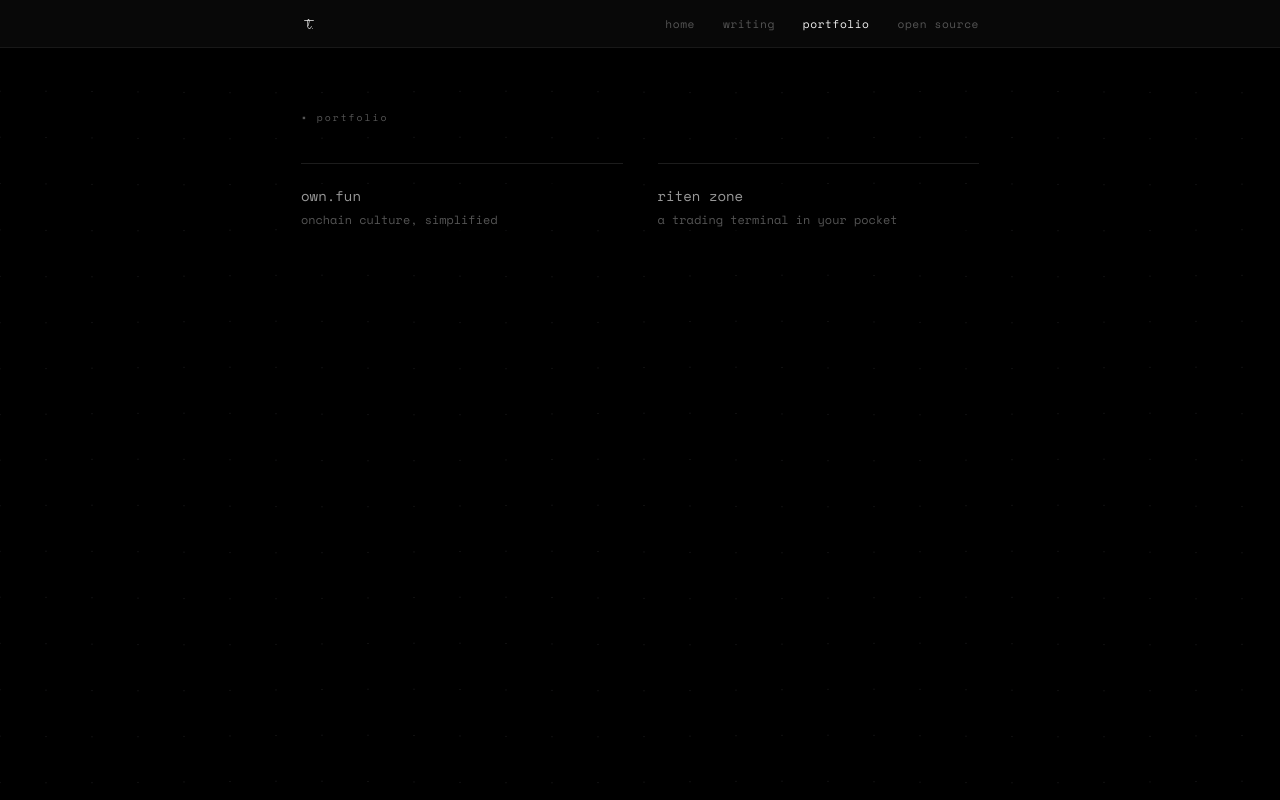
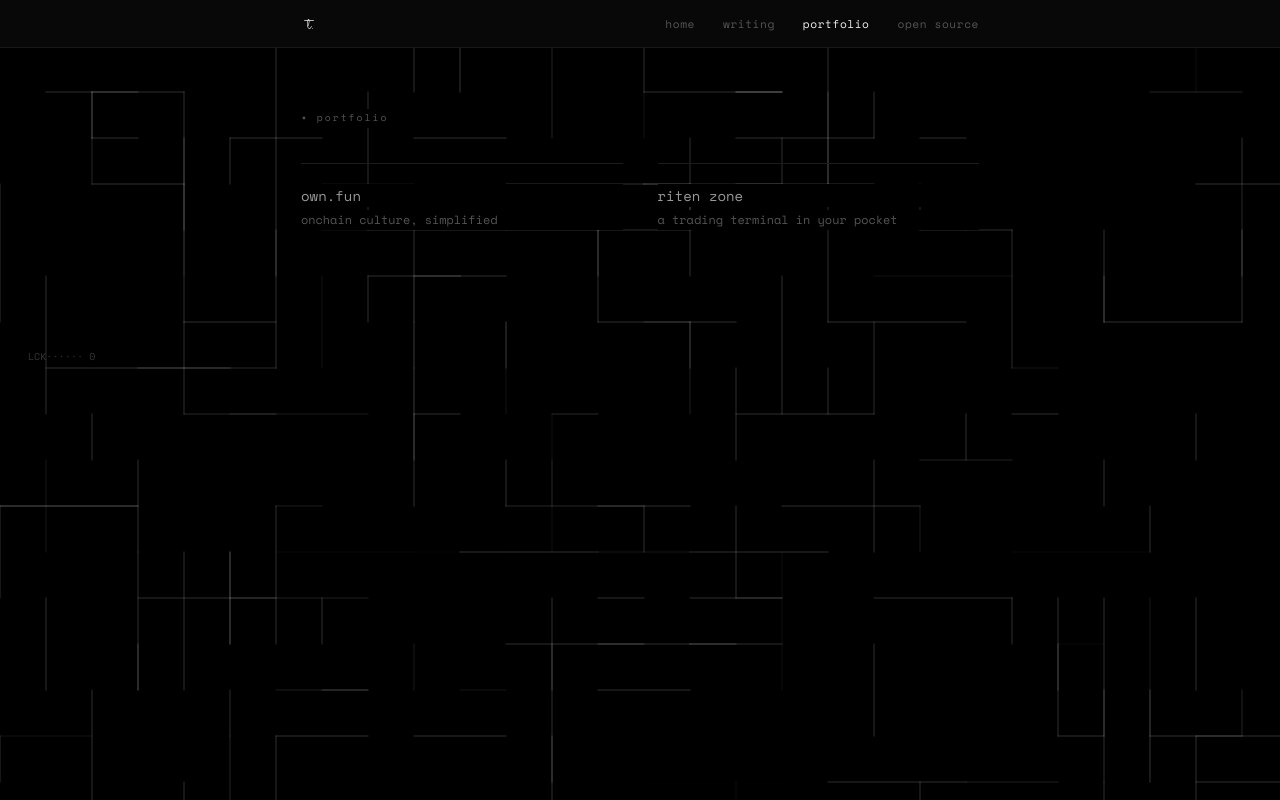
Before and after one commit to Tradfibaby/Personal_Website, a React (Vite) app: page /portfolio in a window 1280 px wide. Built offline with nearby package versions, Linux system fonts and the light colour scheme.

Commit message:
Moving effect to portfolio

```diff
--- a/src/App.jsx
+++ b/src/App.jsx
@@ -7,15 +7,12 @@ import Post from './pages/Post'
 import Projects from './pages/Projects'
 import Portfolio from './pages/Portfolio'
 import CursorEffect from './components/ui/cursor-effect'
-import TypographyField from './components/universe/TypographyField'
 
-// The character-grid cursor effect is the default background, but a few routes now carry their
-// own field: home (the universe), the portfolio listing (the HUD grid), and the writing listing
-// (the tol.is-style typography blueprint).
+// The character-grid cursor effect is the default background, but a couple of routes now
+// carry their own field: home (the universe) and the portfolio listing (the typography maze).
 function BackgroundFX() {
   const { pathname } = useLocation()
   if (pathname === '/' || pathname === '/portfolio') return null
-  if (pathname === '/writing') return <TypographyField />
   return <CursorEffect />
 }
 
--- a/src/components/universe/TypographyField.jsx
+++ b/src/components/universe/TypographyField.jsx
@@ -10,7 +10,7 @@ import { useEffect, useRef } from 'react'
 
 const MG = 46          // maze lattice spacing, px
 const REACH = 210      // cursor influence radius, px
-const MAZE = 150       // drifting segments kept alive
+const MAZE = 200       // drifting segments kept alive
 
 export default function TypographyField() {
   const canvasRef = useRef(null)
@@ -84,8 +84,8 @@ export default function TypographyField() {
         const p = s.life / s.max
         const fade = Math.min(1, p * 6) * Math.min(1, (1 - p) * 6)
         const g = glow((s.x1 + s.x2) / 2, (s.y1 + s.y2) / 2)
-        const a = (0.09 + g * 0.75) * fade
-        if (a > 0.012) stroke(s.x1, s.y1, s.x2, s.y2, a, 1 + g * 0.8)
+        const a = (0.2 + g * 0.75) * fade
+        if (a > 0.012) stroke(s.x1, s.y1, s.x2, s.y2, a, 1 + g * 0.9)
       }
 
       // the one live HUD label - "lock" flips to 1 while the cursor is over the field
--- a/src/pages/Portfolio.jsx
+++ b/src/pages/Portfolio.jsx
@@ -1,7 +1,7 @@
 import { useState, useEffect, useRef } from 'react'
 import { Link, useParams, Navigate } from 'react-router-dom'
 import { portfolio, ritenParts, ritenMacro } from '../data/portfolio'
-import HudGrid from '../components/universe/HudGrid'
+import TypographyField from '../components/universe/TypographyField'
 
 export default function Portfolio() {
   const { slug } = useParams()
@@ -14,10 +14,8 @@ export default function Portfolio() {
 
   return (
     <>
-      {/* the HUD grid as a reactive background, behind the listing */}
-      <div style={{ position: 'fixed', inset: 0, zIndex: 0 }} aria-hidden="true">
-        <HudGrid />
-      </div>
+      {/* the tol.is-style typography maze as a reactive background, behind the listing */}
+      <TypographyField />
       <section style={{ paddingTop: '4rem', position: 'relative', zIndex: 1 }}>
         <p style={{ color: '#555', fontSize: '0.7rem', letterSpacing: '0.2em', marginBottom: '2.5rem', backgroundColor: 'var(--bg)', display: 'inline-block', padding: '0.1rem 0' }}>
           ▪ portfolio
```
